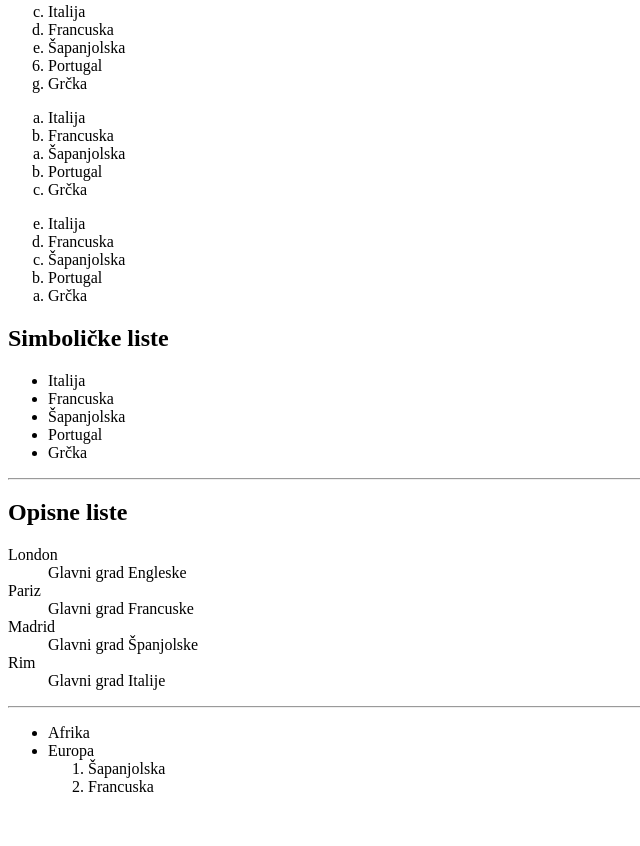
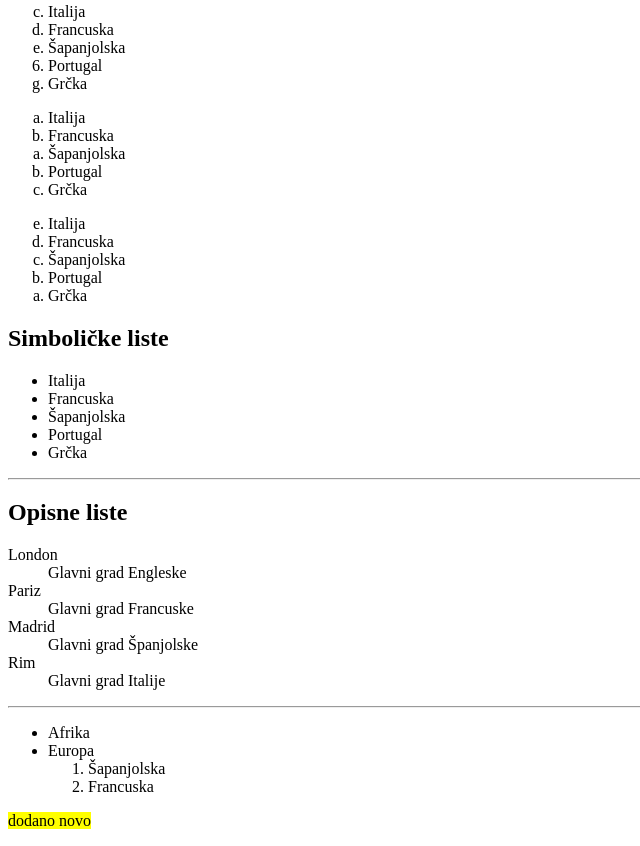
Before and after one commit to KretonicI/algebra1, a plain HTML site: page index.html in a window 1280 px wide. Shown: the part 844-1690 px from the top of the page, without its empty margins (0-640 px from the left). Before the commit the page ends 1656 px from the top, so only its background shows below. Drawn offline with Linux system fonts and the light colour scheme.

Commit message:
dodan novi paragraf

```diff
--- a/index.html
+++ b/index.html
@@ -111,6 +111,6 @@ Njime definiramo strukturu i sadržaj web stranice. </pre></p>
         </li>
 
  </ul>
-
+<p><mark> dodano novo</mark></p>
 </body>
 </html>
```
